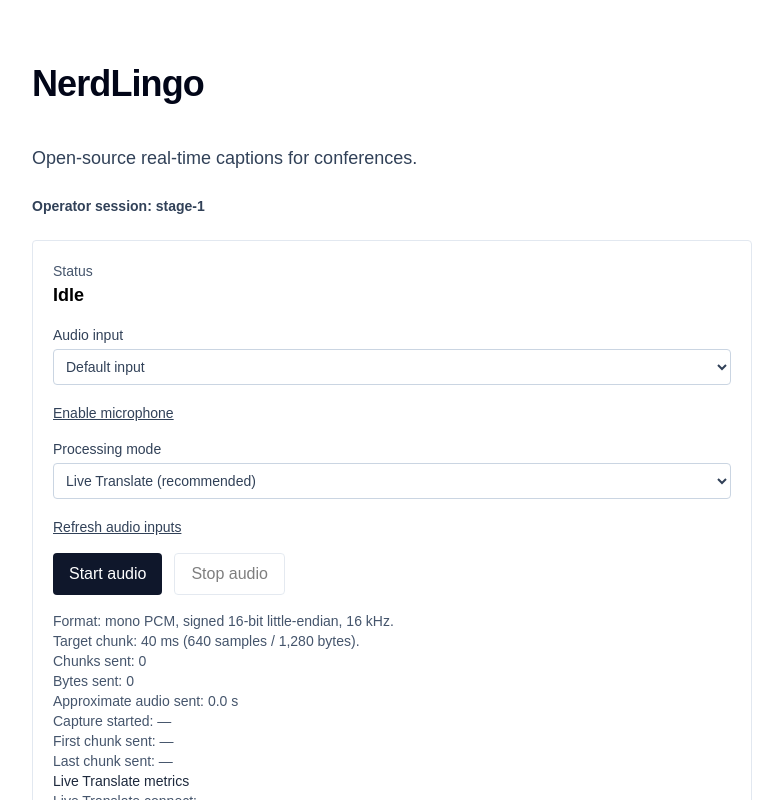
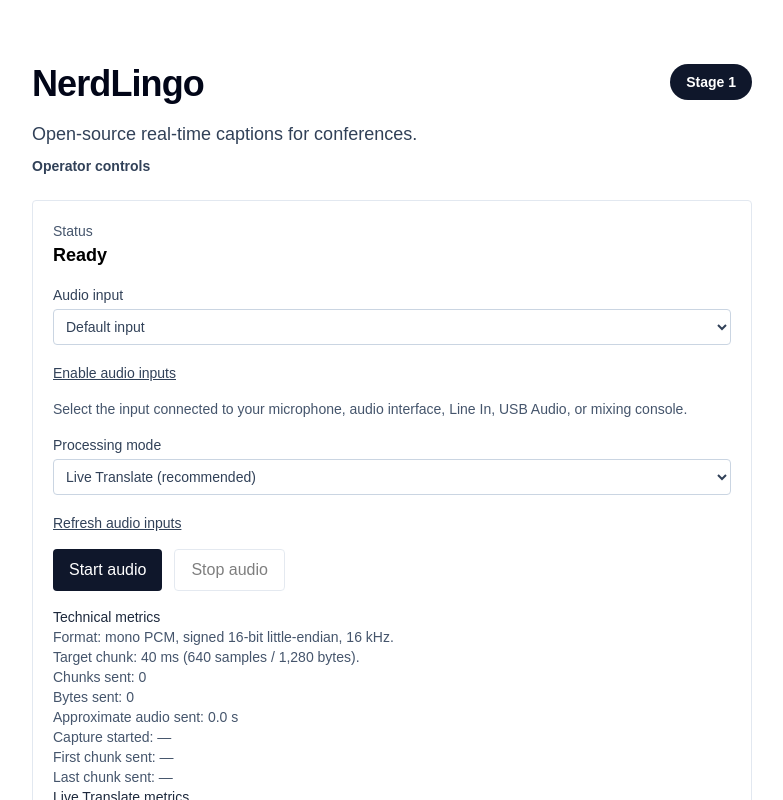
Before and after one commit to SandraCoronel08/NerdLingo, a Next.js app in the folder apps/web/: page / in a window 1280 px wide. Shown: the top 800 px of the page, without its empty margins (248-1031 px from the left). Built offline with nearby package versions, Linux system fonts and the light colour scheme.

Commit message:
feat: improve conference operator audio input UX

```diff
--- a/apps/web/app/page.tsx
+++ b/apps/web/app/page.tsx
@@ -111,7 +111,7 @@ function OperatorSession({ sessionId }: { sessionId: SessionId }) {
 
   const enableMicrophone = async () => {
     if (!navigator.mediaDevices?.getUserMedia) {
-      setError("This browser does not support microphone access.");
+      setError("This browser does not support audio input access.");
       return;
     }
     setError(null);
@@ -122,11 +122,11 @@ function OperatorSession({ sessionId }: { sessionId: SessionId }) {
       await refreshDevices();
     } catch (cause) {
       if (cause instanceof DOMException && cause.name === "NotAllowedError") {
-        setError("Microphone permission was denied.");
+        setError("Audio input permission was denied.");
       } else if (cause instanceof DOMException && cause.name === "NotFoundError") {
-        setError("No microphone was found.");
+        setError("No audio input was found.");
       } else {
-        setError(cause instanceof Error ? cause.message : "Unable to enable microphone access.");
+        setError(cause instanceof Error ? cause.message : "Unable to enable audio inputs.");
       }
     } finally {
       temporaryStream?.getTracks().forEach((track) => track.stop());
@@ -196,7 +196,7 @@ function OperatorSession({ sessionId }: { sessionId: SessionId }) {
 
   const startAudio = async () => {
     if (!navigator.mediaDevices?.getUserMedia || !window.AudioContext) {
-      setError("This browser does not support microphone capture with the Web Audio API.");
+      setError("This browser does not support audio input capture with the Web Audio API.");
       setStatus("Error");
       return;
     }
@@ -403,7 +403,7 @@ function OperatorSession({ sessionId }: { sessionId: SessionId }) {
     } catch (cause) {
       if (!isCurrentRun(run)) return;
       if (cause instanceof DOMException && cause.name === "NotAllowedError") {
-        failRun(run, "Microphone permission was denied. Allow access and try again.");
+        failRun(run, "Audio input permission was denied. Allow access and try again.");
       } else if (cause instanceof DOMException && cause.name === "NotFoundError") {
         failRun(run, "No usable audio input device was found.");
       } else {
@@ -414,16 +414,31 @@ function OperatorSession({ sessionId }: { sessionId: SessionId }) {
 
   const audioSeconds = stats.bytesSent / (16_000 * 2);
   const needsMicrophoneDiscovery = devices.length === 0 || devices.every((device) => !device.label || device.label.toLowerCase() === "default");
+  const stageLabel = sessionId === "stage-1" ? "Stage 1" : "Stage 2";
+  const operationalStatus = status === "Idle"
+    ? "Ready"
+    : status === "Streaming"
+      ? "Live"
+      : status === "Connecting"
+        ? "Connecting…"
+        : status === "Error"
+          ? (error?.startsWith("Connection lost") ? "Connection lost" : "Offline")
+          : status;
 
   return (
     <main className="mx-auto flex min-h-screen max-w-3xl flex-col justify-center gap-6 px-6 py-16">
-      <h1 className="text-4xl font-semibold tracking-tight text-slate-950">NerdLingo</h1>
-      <p className="mt-4 text-lg text-slate-700">Open-source real-time captions for conferences.</p>
-      <p className="text-sm font-semibold text-slate-700">Operator session: {sessionId}</p>
+      <header className="flex flex-wrap items-start justify-between gap-4">
+        <div>
+          <h1 className="text-4xl font-semibold tracking-tight text-slate-950">NerdLingo</h1>
+          <p className="mt-4 text-lg text-slate-700">Open-source real-time captions for conferences.</p>
+          <p className="mt-2 text-sm font-semibold text-slate-700">Operator controls</p>
+        </div>
+        <p className="rounded-full bg-slate-900 px-4 py-2 text-sm font-semibold text-white">{stageLabel}</p>
+      </header>
       <section className="space-y-4 rounded border border-slate-200 p-5">
         <div>
           <p className="text-sm font-medium text-slate-600">Status</p>
-          <p className="text-lg font-semibold">{status}</p>
+          <p className="text-lg font-semibold">{operationalStatus}</p>
         </div>
         <label className="block text-sm text-slate-700">
           Audio input
@@ -442,8 +457,9 @@ function OperatorSession({ sessionId }: { sessionId: SessionId }) {
           </select>
         </label>
         {needsMicrophoneDiscovery ? <button className="text-left text-sm text-slate-700 underline" onClick={() => void enableMicrophone()} disabled={capturePhase !== "idle"}>
-          Enable microphone
+          Enable audio inputs
         </button> : null}
+        <p className="text-sm text-slate-600">Select the input connected to your microphone, audio interface, Line In, USB Audio, or mixing console.</p>
         <label className="block text-sm text-slate-700">
           Processing mode
           <select
@@ -469,6 +485,7 @@ function OperatorSession({ sessionId }: { sessionId: SessionId }) {
         </div>
         {error ? <p className="text-sm text-red-700">{error}</p> : null}
         <div className="text-sm text-slate-600">
+          <p className="font-medium text-slate-800">Technical metrics</p>
           <p>Format: mono PCM, signed 16-bit little-endian, 16 kHz.</p>
           <p>Target chunk: 40 ms (640 samples / 1,280 bytes).</p>
           <p>Chunks sent: {stats.chunksSent}</p>
```
